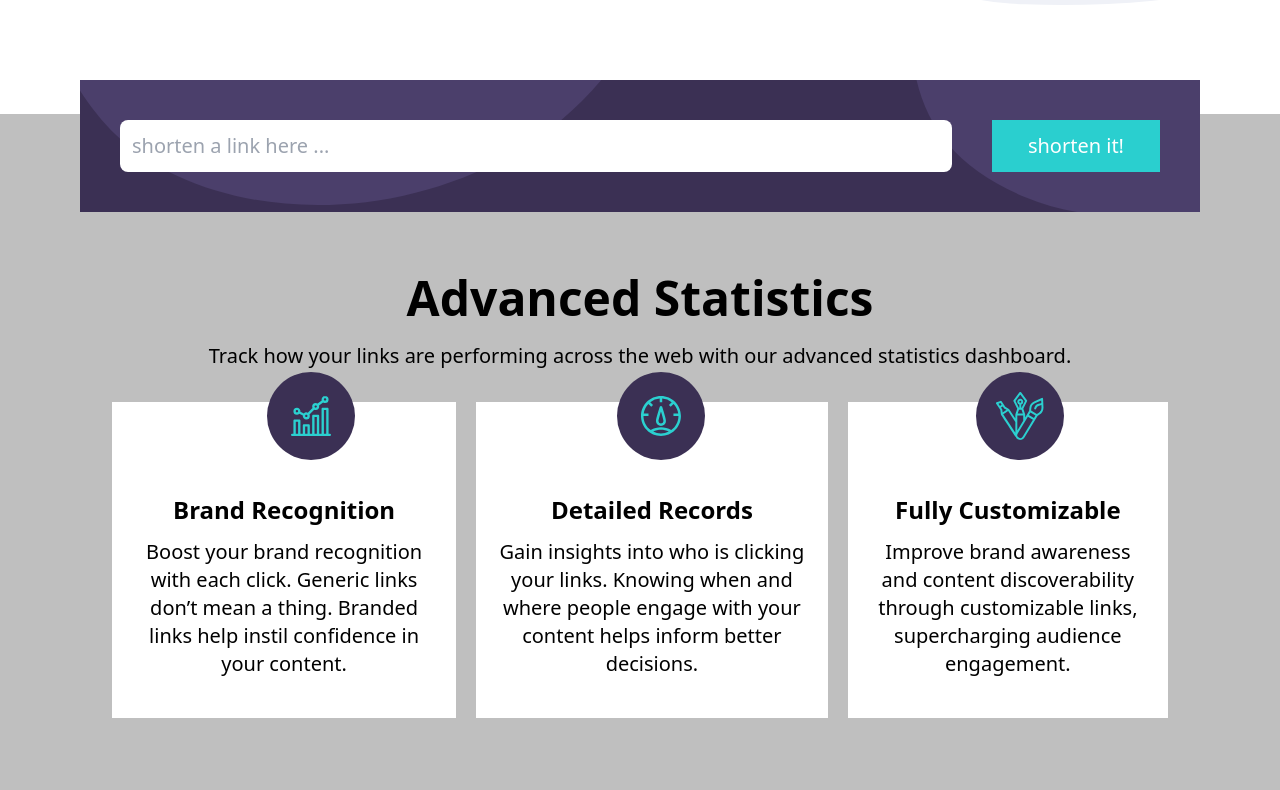
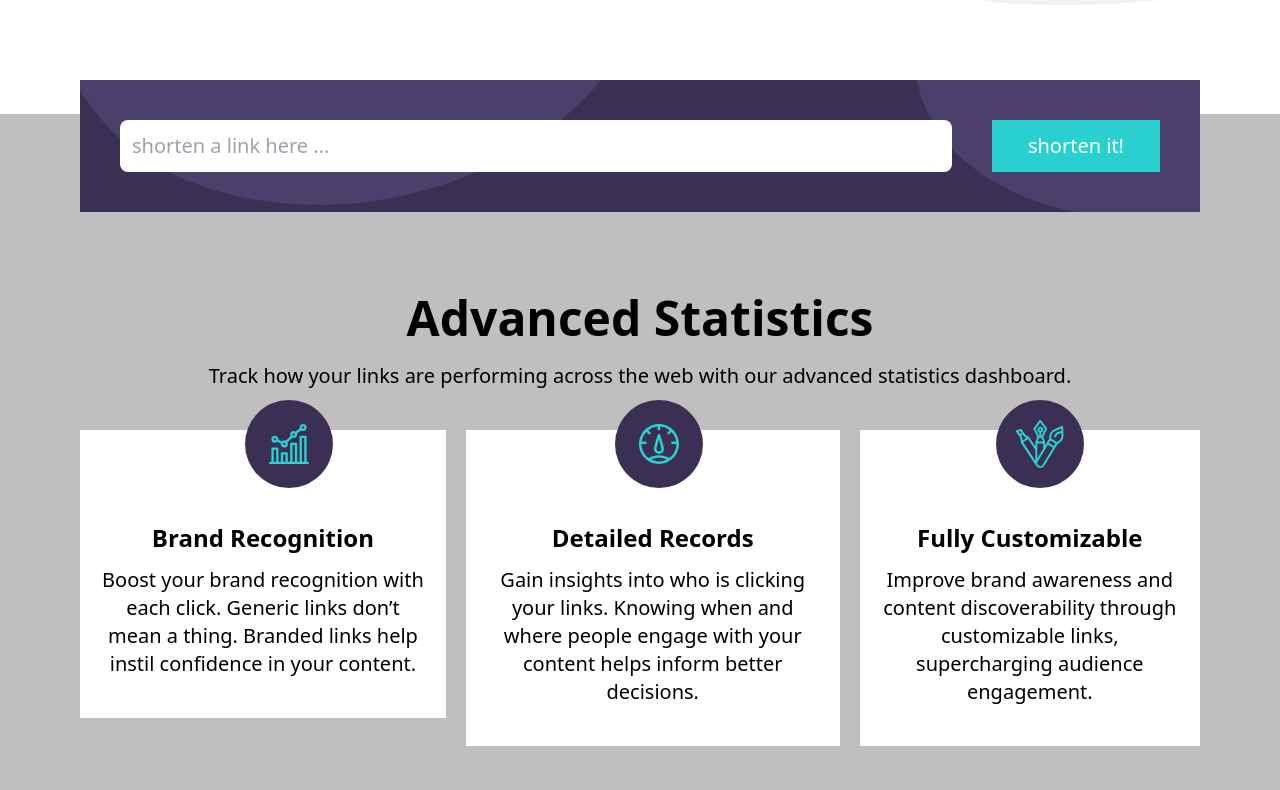
Before and after one commit to whalay/Url-shortening, a React (Vite) app: page / in a window 1280 px wide. Shown: the part 490-1280 px from the top of the page. Built offline with nearby package versions, Linux system fonts and the light colour scheme.

Commit message:
added some changes

```diff
--- a/src/components/Section.jsx
+++ b/src/components/Section.jsx
@@ -3,7 +3,8 @@ import UrlList from "./UrlList";
 
 const Section = ({ link, inputText }) => {
   return (
-    <div className="bg-Gray h-full md:p-20 pt-20 p-5   ">
+    <div className="bg-Gray h-full md:p-20 pt-20 p-5    ">
+      <div className="mt-20 md:mt-5">
 
       {link && link.map((shortLink, index) => <UrlList key={index} shortLink={shortLink} />)}
 
@@ -14,7 +15,7 @@ const Section = ({ link, inputText }) => {
           statistics dashboard.
         </p>
       </div>
-      <div className="flex flex-col md:flex-row m-8 gap-5 items-stretch   ">
+      <div className="flex flex-col md:flex-row pt-10 gap-5 items-stretch   ">
         <div className="relative self-start bg-white px-5 pt-20  py-10   text-center before:absolute before:bg-brand before:top-[-30px] before:left-[40%] md:before:left-[45%] before:p-11  before:bg-fit  before:bg-Dark_Violet before:rounded-full before:bg-center before:bg-no-repeat  ">
           <h3 className="text-2xl font-bold py-3">Brand Recognition</h3>
           <p className="text-xl font-semi-bold ">
@@ -38,6 +39,7 @@ const Section = ({ link, inputText }) => {
         </div>
       </div>
     </div>
+    </div>
   );
 };
 
--- a/src/components/UrlForm.jsx
+++ b/src/components/UrlForm.jsx
@@ -4,10 +4,10 @@ const UrlForm = ({inputText, inputHandler, submitHandler, inputIsValid}) => {
 
 
   return (
-    <div className=" absolute  top-[620px] md:top-[530px]   z-[10] w-full">
+    <div className=" absolute  top-[620px] md:top-[530px]    z-[10] w-full ">
       <form
         onSubmit={submitHandler}
-        className="bg-boostM md:bg-boostD bg-no-repeat bg-Dark_Violet md:mx-20 m-10 p-7 md:p-10  text-center md:flex justify-center items-center flex-wrap gap-10 space-y-5 md:space-y-0"
+        className="bg-boostM md:bg-boostD bg-no-repeat  bg-Dark_Violet md:mx-20 m-10 p-7 md:p-10  text-center md:flex justify-center items-center flex-wrap gap-10 space-y-5 md:space-y-0"
       >
         <div className="flex-1">
           <input
--- a/src/components/UrlList.jsx
+++ b/src/components/UrlList.jsx
@@ -4,7 +4,7 @@ const UrlList = ({ shortLink }) => {
   const [isClicked, setIsClicked] = useState(false);
   return (
     <div>
-      <ul className="bg-white md:flex justify-between items-center p-3 m-2 text-lg font-semibold">
+      <ul className="bg-white md:flex justify-between items-center p-3 m-2  text-lg font-semibold">
         <li>{shortLink.original_link}</li>
         <span className=" md:flex gap-5 items-center block  ">
           <li className="text-Cyan py-3 ">{shortLink.full_short_link}</li>
```
